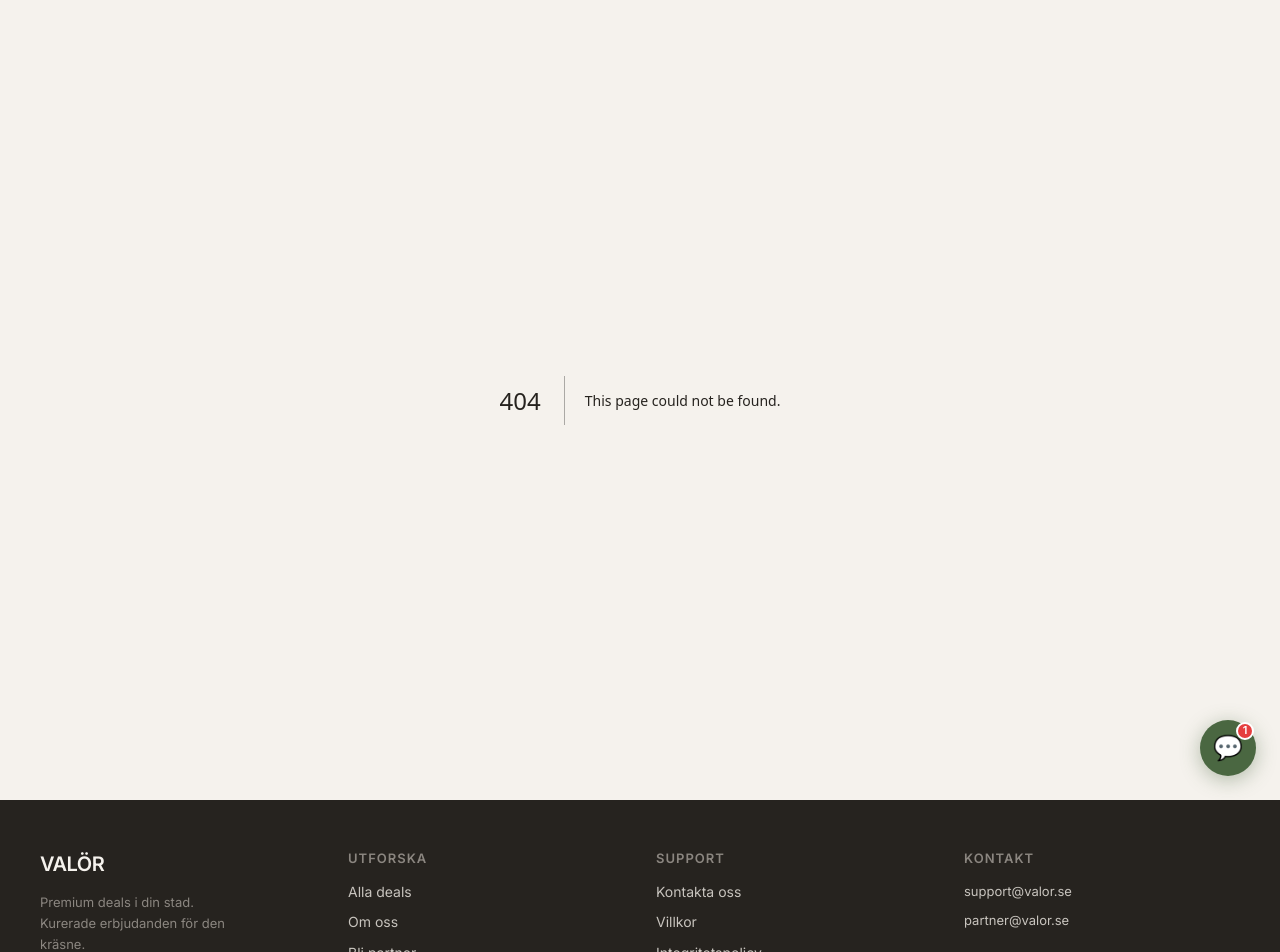
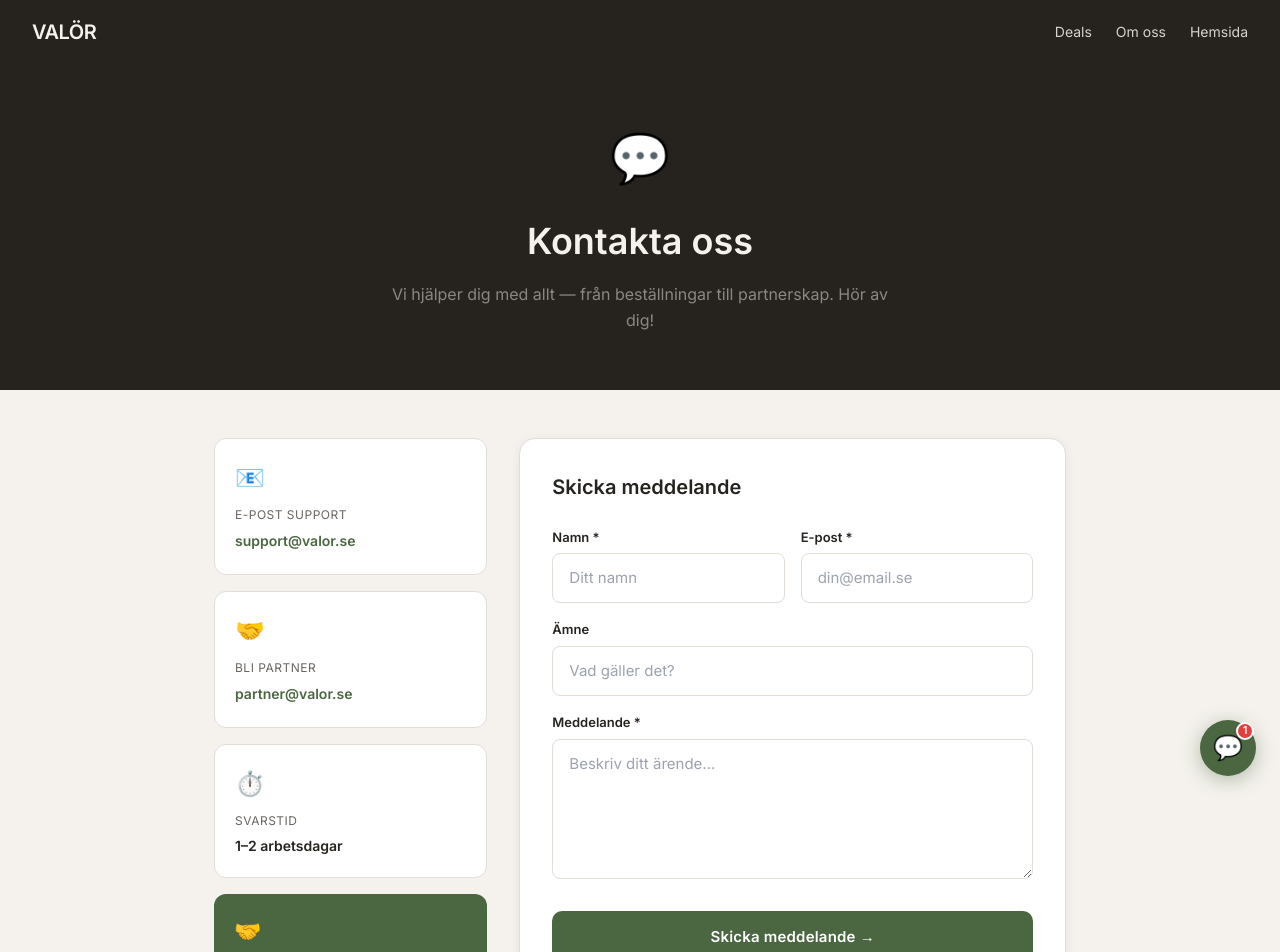
Before and after one commit to noa94444-blip/valor-se, a Next.js app: page /kontakt in a window 1280 px wide. Before the commit this address had no page. Shown: the top 952 px of the page. Built offline with nearby package versions, Linux system fonts and the light colour scheme.

Commit message:
Feature: kontakt contact page with form

```diff
--- /dev/null
+++ b/app/kontakt/page.tsx
@@ -0,0 +1,134 @@
+'use client'
+// @ts-nocheck
+import { useState } from 'react'
+
+export default function KontaktPage() {
+  const [form, setForm] = useState({ name: '', email: '', subject: '', message: '' })
+  const [status, setStatus] = useState(null) // null | 'loading' | 'success' | 'error'
+
+  async function handleSubmit(e) {
+    e.preventDefault()
+    if (!form.name || !form.email || !form.message) return
+    setStatus('loading')
+    try {
+      const res = await fetch('/api/support', {
+        method: 'POST',
+        headers: { 'Content-Type': 'application/json' },
+        body: JSON.stringify({ message: `Kontaktformulär från ${form.name} (${form.email})\nÄmne: ${form.subject}\n\n${form.message}` })
+      })
+      if (res.ok) setStatus('success')
+      else setStatus('error')
+    } catch {
+      setStatus('error')
+    }
+  }
+
+  const inputStyle = {
+    width: '100%', padding: '12px 16px', borderRadius: '8px',
+    border: '1.5px solid #E2DDD6', background: '#FFFFFF',
+    fontSize: '15px', color: '#26231F', outline: 'none',
+    fontFamily: 'inherit', boxSizing: 'border-box'
+  }
+
+  const contacts = [
+    { icon: '📧', label: 'E-post support', value: 'support@valor.se', href: 'mailto:support@valor.se' },
+    { icon: '🤝', label: 'Bli partner', value: 'partner@valor.se', href: 'mailto:partner@valor.se' },
+    { icon: '⏱️', label: 'Svarstid', value: '1–2 arbetsdagar', href: null },
+  ]
+
+  return (
+    <div style={{ minHeight: '100vh', background: '#F5F2ED' }}>
+      {/* Header */}
+      <div style={{ background: '#26231F', padding: '16px 32px', display: 'flex', alignItems: 'center', justifyContent: 'space-between' }}>
+        <a href="/" style={{ color: '#F5F2ED', fontWeight: '800', fontSize: '20px', textDecoration: 'none', letterSpacing: '-0.5px' }}>VALÖR</a>
+        <nav style={{ display: 'flex', gap: '24px' }}>
+          {[['Deals', '/deals'], ['Om oss', '/om-oss'], ['Hemsida', '/']].map(([label, href]) => (
+            <a key={href} href={href} style={{ color: '#F5F2ED', textDecoration: 'none', fontSize: '14px', opacity: 0.85 }}>{label}</a>
+          ))}
+        </nav>
+      </div>
+
+      {/* Hero */}
+      <div style={{ background: '#26231F', padding: '56px 24px', textAlign: 'center' }}>
+        <div style={{ fontSize: '48px', marginBottom: '16px' }}>💬</div>
+        <h1 style={{ fontSize: '36px', fontWeight: '800', color: '#F5F2ED', marginBottom: '12px' }}>Kontakta oss</h1>
+        <p style={{ color: '#8B8680', fontSize: '16px', maxWidth: '500px', margin: '0 auto' }}>
+          Vi hjälper dig med allt — från beställningar till partnerskap. Hör av dig!
+        </p>
+      </div>
+
+      <div style={{ maxWidth: '900px', margin: '0 auto', padding: '48px 24px' }}>
+        <div style={{ display: 'grid', gridTemplateColumns: '1fr 2fr', gap: '32px' }}>
+          {/* Contact info */}
+          <div style={{ display: 'flex', flexDirection: 'column', gap: '16px' }}>
+            {contacts.map(({ icon, label, value, href }) => (
+              <div key={label} style={{ background: '#FFFFFF', borderRadius: '12px', padding: '20px', border: '1px solid #E2DDD6' }}>
+                <div style={{ fontSize: '24px', marginBottom: '8px' }}>{icon}</div>
+                <div style={{ fontSize: '12px', color: '#6B6560', textTransform: 'uppercase', letterSpacing: '0.5px', marginBottom: '4px' }}>{label}</div>
+                {href ? (
+                  <a href={href} style={{ color: '#4A6741', fontWeight: '600', textDecoration: 'none', fontSize: '14px' }}>{value}</a>
+                ) : (
+                  <div style={{ color: '#26231F', fontWeight: '600', fontSize: '14px' }}>{value}</div>
+                )}
+              </div>
+            ))}
+
+            <div style={{ background: '#4A6741', borderRadius: '12px', padding: '20px', color: '#FFFFFF' }}>
+              <div style={{ fontSize: '22px', marginBottom: '8px' }}>🤝</div>
+              <div style={{ fontSize: '14px', fontWeight: '700', marginBottom: '6px' }}>Vill du bli partner?</div>
+              <div style={{ fontSize: '13px', opacity: 0.85, marginBottom: '12px' }}>Vi erbjuder 85% provision till alla våra handlare.</div>
+              <a href="/avtal" style={{ color: '#F5E68A', textDecoration: 'none', fontSize: '13px', fontWeight: '600' }}>Läs mer om avtal →</a>
+            </div>
+          </div>
+
+          {/* Form */}
+          <div style={{ background: '#FFFFFF', borderRadius: '16px', padding: '32px', border: '1px solid #E2DDD6', boxShadow: '0 2px 12px rgba(0,0,0,0.06)' }}>
+            {status === 'success' ? (
+              <div style={{ textAlign: 'center', padding: '40px 20px' }}>
+                <div style={{ fontSize: '56px', marginBottom: '16px' }}>✅</div>
+                <h2 style={{ fontSize: '22px', fontWeight: '700', color: '#26231F', marginBottom: '8px' }}>Meddelande skickat!</h2>
+                <p style={{ color: '#6B6560', marginBottom: '24px' }}>Vi svarar inom 1–2 arbetsdagar.</p>
+                <button onClick={() => { setStatus(null); setForm({ name: '', email: '', subject: '', message: '' }) }} style={{ background: '#4A6741', color: '#FFFFFF', border: 'none', padding: '12px 24px', borderRadius: '8px', fontWeight: '600', cursor: 'pointer', fontSize: '14px' }}>Skicka nytt meddelande</button>
+              </div>
+            ) : (
+              <form onSubmit={handleSubmit}>
+                <h2 style={{ fontSize: '20px', fontWeight: '700', color: '#26231F', marginBottom: '24px' }}>Skicka meddelande</h2>
+
+                <div style={{ display: 'grid', gridTemplateColumns: '1fr 1fr', gap: '16px', marginBottom: '16px' }}>
+                  <div>
+                    <label style={{ display: 'block', fontSize: '13px', fontWeight: '600', color: '#26231F', marginBottom: '6px' }}>Namn *</label>
+                    <input style={inputStyle} value={form.name} onChange={e => setForm(f => ({ ...f, name: e.target.value }))} placeholder="Ditt namn" required />
+                  </div>
+                  <div>
+                    <label style={{ display: 'block', fontSize: '13px', fontWeight: '600', color: '#26231F', marginBottom: '6px' }}>E-post *</label>
+                    <input style={inputStyle} type="email" value={form.email} onChange={e => setForm(f => ({ ...f, email: e.target.value }))} placeholder="din@email.se" required />
+                  </div>
+                </div>
+
+                <div style={{ marginBottom: '16px' }}>
+                  <label style={{ display: 'block', fontSize: '13px', fontWeight: '600', color: '#26231F', marginBottom: '6px' }}>Ämne</label>
+                  <input style={inputStyle} value={form.subject} onChange={e => setForm(f => ({ ...f, subject: e.target.value }))} placeholder="Vad gäller det?" />
+                </div>
+
+                <div style={{ marginBottom: '24px' }}>
+                  <label style={{ display: 'block', fontSize: '13px', fontWeight: '600', color: '#26231F', marginBottom: '6px' }}>Meddelande *</label>
+                  <textarea style={{ ...inputStyle, minHeight: '140px', resize: 'vertical' }} value={form.message} onChange={e => setForm(f => ({ ...f, message: e.target.value }))} placeholder="Beskriv ditt ärende..." required />
+                </div>
+
+                {status === 'error' && (
+                  <div style={{ background: '#FEE2E2', color: '#991B1B', padding: '12px 16px', borderRadius: '8px', fontSize: '13px', marginBottom: '16px' }}>
+                    Något gick fel. Försök igen eller maila oss direkt på support@valor.se
+                  </div>
+                )}
+
+                <button type="submit" disabled={status === 'loading'} style={{ width: '100%', background: '#4A6741', color: '#FFFFFF', border: 'none', padding: '14px', borderRadius: '10px', fontWeight: '700', fontSize: '15px', cursor: 'pointer', opacity: status === 'loading' ? 0.7 : 1, letterSpacing: '0.2px' }}>
+                  {status === 'loading' ? 'Skickar...' : 'Skicka meddelande →'}
+                </button>
+              </form>
+            )}
+          </div>
+        </div>
+      </div>
+    </div>
+  )
+}
```
